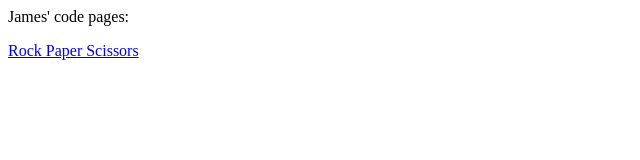
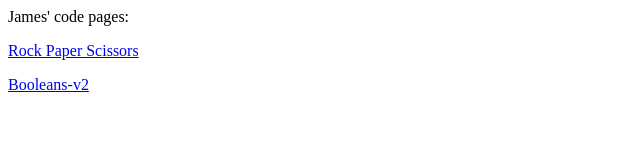
Before and after one commit to jamesaugustuschan/my-code, a plain HTML site: page index.html in a window 1280 px wide. Shown: the whole page, without its empty margins (0-640 px from the left). Drawn offline with Linux system fonts and the light colour scheme.

Commit message:
Update index.html

```diff
--- a/index.html
+++ b/index.html
@@ -5,5 +5,10 @@ James' code pages:
 <p>
 <a href="rock-paper-scissors.html">Rock Paper Scissors</a>
 </p>
+
+<p>
+<a href="booleans-v2.html">Booleans-v2</a>
+</p>
+
 </body>
 </html>
```
